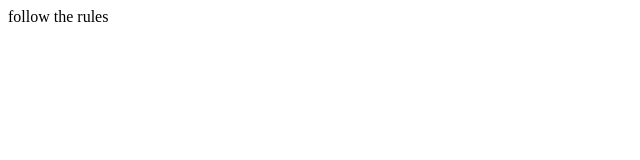
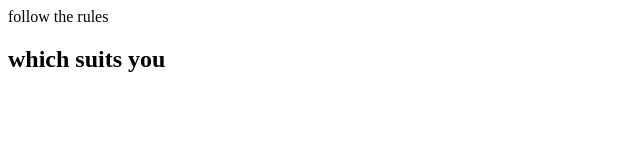
Before and after one commit to prydsn121/git-in-one-vide, a plain HTML site: page contact.html in a window 1280 px wide. Shown: the whole page, without its empty margins (0-640 px from the left). Drawn offline with Linux system fonts and the light colour scheme.

Commit message:
Fixed extra

```diff
--- a/contact.html
+++ b/contact.html
@@ -1,4 +1,4 @@
-<htm>
+<html>
     <head>
         <title>
             Priyadarshan
@@ -7,4 +7,5 @@
     <body>
    follow the rules
     </body>
-</htm>
+    <h2> <b> which suits you</b></h2>
+</html>
```
